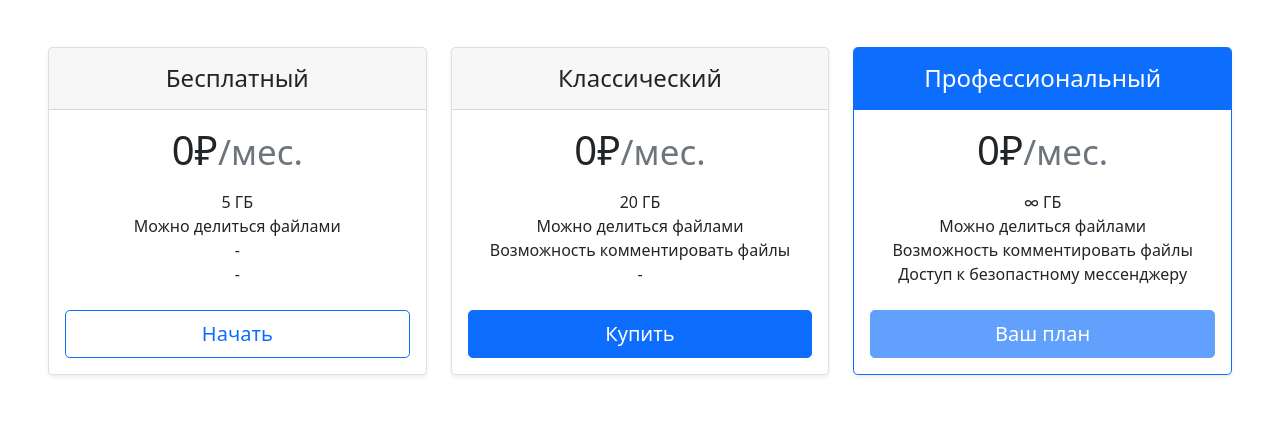
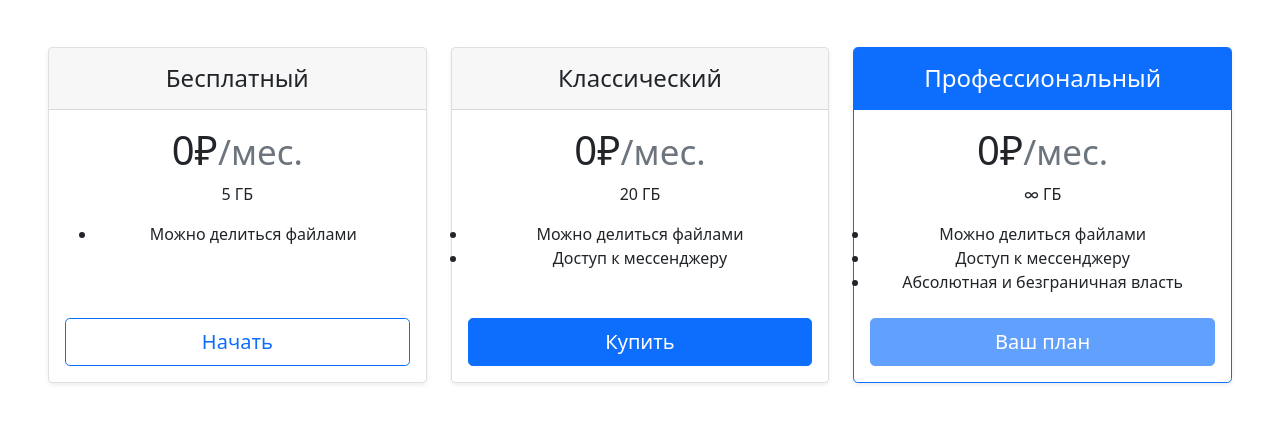
Before and after one commit to prostoLavr/Yandex.Lyceum.Cloud, a Flask app: page /premium in a window 1280 px wide. Shown: the part 256-679 px from the top of the page. Run offline with Flask 2, Linux system fonts and the light colour scheme.

Commit message:
More work

```diff
--- a/app/data/db_manager.py
+++ b/app/data/db_manager.py
@@ -1,7 +1,6 @@
 from app import login_manager, db_session
 from flask_login import current_user
 from flask import send_file, render_template
-from werkzeug.utils import secure_filename
 
 from .users import User
 from .files import File
@@ -99,22 +98,21 @@ def normalize_filename(filename):
 
 def save_file(request):
     file = request.files['File']
-    desc = request.form["desc"]
-    is_open = int(request.form["access"])
 
     path = uuid.uuid4().hex
     while os.path.exists(path):
         path = uuid.uuid4().hex
 
-    filename = normalize_filiname(file.filename)
+    filename = normalize_filename(file.filename)
 
     file.save(os.path.join(config.files_path, path))
-    file = File(name=filename, path=path, desc=desc, date=datetime.date.today(), is_open=is_open)
+    file = File(name=filename, path=path, date=datetime.date.today())
     db_sess = db_session.create_session()
     db_sess.add(file)
     user = db_sess.query(User).filter_by(id=current_user.id).first()
     user.add_file(file.id)
     db_sess.commit()
+    return file.path
 
 
 def remove_file(user, file_path):
@@ -136,8 +134,12 @@ def download_file(user, file_path):
     db_sess = db_session.create_session()
     file = db_sess.query(File).filter_by(path=file_path).first()
     db_sess.close()
-    if not file or not user or file.id not in user.get_files() + user.get_given_files():
+    print('file is open = ', file.is_open)
+    if not file or not user:
         return
+    if file.id not in user.get_files() + user.get_given_files() and not file.is_open:
+        return
+
     full_file_path = os.path.join(config.shorts_files_path, file.path)
     print('download', full_file_path)
     return send_file(full_file_path, download_name=file.name, as_attachment=True)
@@ -149,6 +151,7 @@ def find_file(user, file_path):
     db_sess.close()
     if not file or not user or not (file.id in user.get_files() + user.get_given_files()):
         return
+    print(file.name, 'is', bool(file.desc))
     return file
 
 
--- a/app/data/files.py
+++ b/app/data/files.py
@@ -8,7 +8,7 @@ class File(SqlAlchemyBase):
     date = sa.Column(sa.DateTime)
     is_open = sa.Column(sa.Boolean, default=False)
     name = sa.Column(sa.String, nullable=False)
-    desc = sa.Column(sa.Text)
+    desc = sa.Column(sa.Text, default='')
     path = sa.Column(sa.String, nullable=False)
 
     def __repr__(self):
--- a/app/smart_views.py
+++ b/app/smart_views.py
@@ -24,8 +24,8 @@ def cloud():
 @app.route('/load', methods=['GET', 'POST'])
 def load():
     if request.method == 'POST':
-        db_manager.save_file(request)
-        return redirect('/cloud')
+        path_to_file = db_manager.save_file(request)
+        return redirect(f'/edit_file/{path_to_file}')
     return my_render_template('load.html', active_page='cloud')
 
 
@@ -118,4 +118,4 @@ def edit_file(file_path):
     file_to_edit = db_manager.find_file(current_user, file_path)
     if not file_to_edit:
         return redirect('/file_not_found')
-    return my_render_template('file.html', file=file_to_edit)
+    return my_render_template('file.html', file=file_to_edit, link=f'lava-land.ru/download/{file_to_edit.path}')
--- /dev/null
+++ b/app/static/css/main.css
@@ -0,0 +1,48 @@
+.circle-list {
+    list-style: disc;
+}
+.my-clip {
+    white-space: nowrap; /* Запрещаем перенос строк */
+    overflow: hidden; /* Обрезаем все, что не помещается в область */
+    text-overflow: ellipsis; /* Добавляем многоточие */
+}
+.fixed-size {
+    resize: none;
+}
+.tooltip {
+  position: relative;
+  display: inline-block;
+}
+
+.tooltip .tooltiptext {
+  visibility: hidden;
+  width: 140px;
+  background-color: #555;
+  color: #fff;
+  text-align: center;
+  border-radius: 6px;
+  padding: 5px;
+  position: absolute;
+  z-index: 1;
+  bottom: 150%;
+  left: 50%;
+  margin-left: -75px;
+  opacity: 0;
+  transition: opacity 0.3s;
+}
+
+.tooltip .tooltiptext::after {
+  content: "";
+  position: absolute;
+  top: 100%;
+  left: 50%;
+  margin-left: -5px;
+  border-width: 5px;
+  border-style: solid;
+  border-color: #555 transparent transparent transparent;
+}
+
+.tooltip:hover .tooltiptext {
+  visibility: visible;
+  opacity: 1;
+}
--- a/app/templates/base.html
+++ b/app/templates/base.html
@@ -5,6 +5,7 @@
         <link href="https://cdn.jsdelivr.net/npm/bootstrap@5.1.3/dist/css/bootstrap.min.css" rel="stylesheet" integrity="sha384-1BmE4kWBq78iYhFldvKuhfTAU6auU8tT94WrHftjDbrCEXSU1oBoqyl2QvZ6jIW3" crossorigin="anonymous">
         <link rel='stylesheet' href="{{ url_for('static', filename='css/main.css') }}">
         <title>{% block title %}{% endblock %}</title>
+        {% block head %}{% endblock %}
     </head>
     <body>
         <div class="container">
--- a/app/templates/cloud.html
+++ b/app/templates/cloud.html
@@ -23,6 +23,11 @@
             <div class="card">
               <div class="card-body">
                 <p class="card-text">{{ file.name  }}</p>
+                {% if file.desc %}
+                <p class="my-clip text-muted">{{ file.desc }}</p>
+                {% else %}
+                <p class="text-muted">Без описания</p>
+                {% endif %}
                 <div class="d-flex justify-content-between align-items-center">
                   <div class="btn-group">
                     <a type="button" href="/download/{{ file.path }}" class="btn btn-sm btn-outline-primary">Скачать</a>
--- a/app/templates/premium.html
+++ b/app/templates/premium.html
@@ -14,12 +14,11 @@
           </div>
           <div class="card-body">
             <h1 class="card-title pricing-card-title">0₽<small class="text-muted fw-light">/мес.</small></h1>
-            <ul class="list-unstyled mt-3 mb-4">
-              <li>5 ГБ</li>
+            <p>5 ГБ</p>
+            <ul class="circle-list mt-3 mb-4">
               <li>Можно делиться файлами</li>
-              <li>-</li>
-              <li>-</li>
             </ul>
+            <br><br>
             <a href="/register"  type="button" class="w-100 btn btn-lg btn-outline-primary">Начать</a>
           </div>
         </div>
@@ -31,12 +30,12 @@
           </div>
           <div class="card-body">
             <h1 class="card-title pricing-card-title">0₽<small class="text-muted fw-light">/мес.</small></h1>
-            <ul class="list-unstyled mt-3 mb-4">
-              <li>20 ГБ</li>
+            <p>20 ГБ</p>
+            <ul class="circle-list list-unstyled mt-3 mb-4">
               <li>Можно делиться файлами</li>
-              <li>Возможность комментировать файлы</li>
-              <li>-</li>
+              <li>Доступ к мессенджеру</li>
             </ul>
+            <br>
             <button type="button" class="w-100 btn btn-lg btn-primary">Купить</button>
           </div>
         </div>
@@ -48,11 +47,11 @@
           </div>
           <div class="card-body">
             <h1 class="card-title pricing-card-title">0₽<small class="text-muted fw-light">/мес.</small></h1>
-            <ul class="list-unstyled mt-3 mb-4">
-              <li>∞ ГБ</li>
+            <p>∞ ГБ</p>
+            <ul class="circle-list list-unstyled mt-3 mb-4">
               <li>Можно делиться файлами</li>
-              <li>Возможность комментировать файлы</li>
-              <li>Доступ к безопастному мессенджеру</li>
+              <li>Доступ к мессенджеру</li>
+              <li>Абсолютная и безграничная власть</li>
             </ul>
             <button type="button" class="w-100 btn btn-lg btn-primary" disabled>Ваш план</button>
           </div>
--- a/requirements.txt
+++ b/requirements.txt
@@ -2,7 +2,5 @@ Flask~=2.0.3
 flask_login
 flask_sqlalchemy
 
-Werkzeug~=2.0.3
-
 SQLAlchemy~=1.4.31
 waitress~=2.1.1
```
Also changed, not shown: app/data/users.py (+6 -2 lines), app/templates/file.html (+11 -10 lines), app/templates/load.html (+0 -17 lines).
